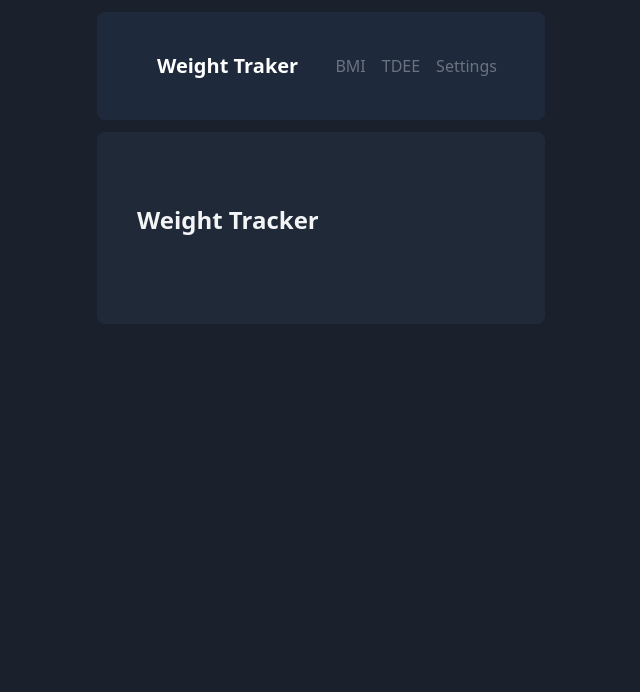
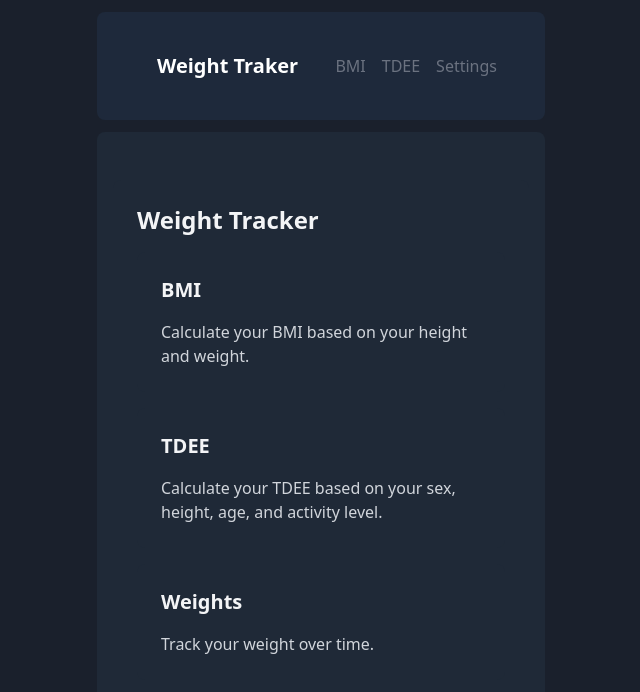
Before and after one commit to maurodf0/weight-traker, a Vue app: page / in a window 1280 px wide. Shown: the top 692 px of the page, without its empty margins (319-959 px from the left). Built offline with nearby package versions, Linux system fonts and the light colour scheme; the HTML template or start-up script is replaced by a standard one.

Commit message:
InfoCard components

```diff
--- /dev/null
+++ b/src/components/InfoCard.vue
@@ -0,0 +1,26 @@
+<script setup lang="ts">
+import { ref } from 'vue'
+
+defineProps({
+    info: {
+        type: String,
+        required: true
+    },
+    description: {
+        type: String,
+        required: true
+    }
+})
+
+</script>
+
+<template>
+    <div class="flex flex-col gap-4 p-6 bg-white dark:bg-gray-800 rounded-lg">
+        <h2 class="text-xl font-semibold text-gray-800 dark:text-gray-100">
+            {{ info }}
+        </h2>
+        <p class="text-gray-600 dark:text-gray-300">
+            {{ description }}
+        </p>
+    </div>
+</template>
--- a/src/views/HomeView.vue
+++ b/src/views/HomeView.vue
@@ -1,4 +1,6 @@
 <script setup lang="ts">
+import InfoCard from '@/components/InfoCard.vue';
+
 
 </script>
 
@@ -7,7 +9,9 @@
     <h1 class="text-2xl font-bold text-gray-800 dark:text-gray-100 mb-4">Weight Tracker</h1>
 
     <div class="flex flex-col gap-4">
-
+        <InfoCard info="BMI" description="Calculate your BMI based on your height and weight."/>
+        <InfoCard info="TDEE" description="Calculate your TDEE based on your sex, height, age, and activity level."/>
+        <InfoCard info="Weights" description="Track your weight over time."/>
     </div>
   </div>
 </template>
```
